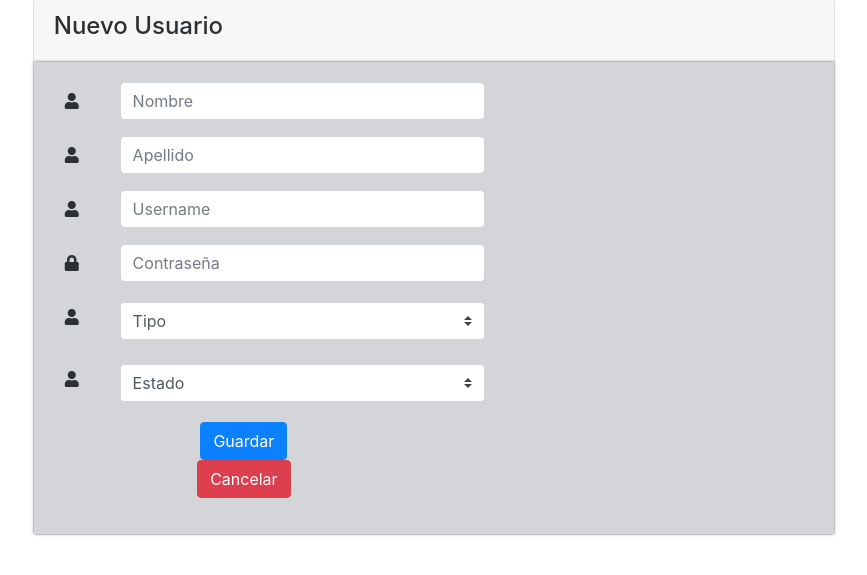
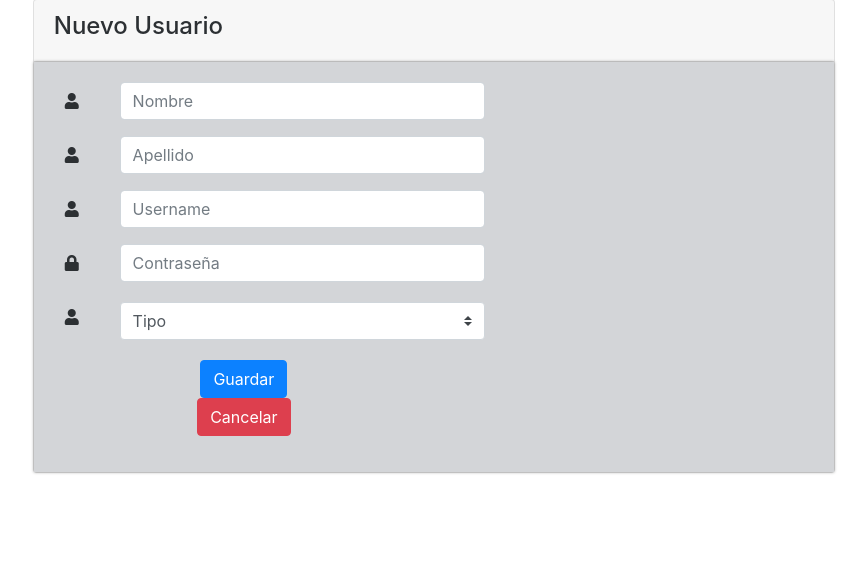
Before and after one commit to Andrealr10/gestor, a CodeIgniter app: page /gestor/index.php/usuario/index in a window 1280 px wide, after a click on "Form". Shown: the part 145-720 px from the top of the page, without its empty margins (206-1073 px from the left). Run offline with CodeIgniter, Linux system fonts and the light colour scheme; data that the repository does not hold is empty; some libraries are stand-ins or nearby versions.

Commit message:
usuario sin actiondefault

```diff
--- a/application/controllers/Usuario.php
+++ b/application/controllers/Usuario.php
@@ -3,36 +3,37 @@ defined('BASEPATH') or exit('No direct script access allowed');
 
 class Usuario extends CI_Controller
 {
-    public function __construct(){
+    public function __construct()
+    {
         parent::__construct();
         $this->load->model('UsuarioModel');
     }
 
     public function index()
     {
-        $data=['usuarios'=>$this->UsuarioModel->getAll('usuario')];
+        $data = ['usuarios' => $this->UsuarioModel->getAll('usuario')];
         //renderizamos la vista
-        $this->load->view('pages/usuarios/index',$data);
-
+        $this->load->view('pages/usuarios/index', $data);
     }
 
     public function cargar()
     {
-        $data=['usuarios'=>$this->UsuarioModel->getAll('usuario')];
-        $this->load->view('pages/usuarios/tabla',$data);
+        $data = ['usuarios' => $this->UsuarioModel->getAll('usuario')];
+        $this->load->view('pages/usuarios/tabla', $data);
     }
 
 
     //Función para insertar un registro
     public function insertar()
     {
-    $data= [
-        'nombre'=>$_POST['nombre'],
-        'apellido'=>$_POST['apellido'],
-        'username'=>$_POST['username'],
-        'password '=>$_POST['password'],
-        'tipo'=>$_POST['tipo'],
-        'estado'=>$_POST['estado']];
+        $data = [
+            'nombre' => $_POST['nombre'],
+            'apellido' => $_POST['apellido'],
+            'username' => $_POST['username'],
+            'password ' => $_POST['password'],
+            'tipo' => $_POST['tipo'],
+            'estado' => 1
+        ];
         $this->UsuarioModel->insert($data);
     }
 }
--- a/application/views/pages/categorias/index.php
+++ b/application/views/pages/categorias/index.php
@@ -9,7 +9,6 @@
 </head>
 
 <body>
-
     <form action="<?= base_url('categoria') ?>/crear" method="post" enctype="multipart/form-data">
         <label for="nombre">Nombre de la Categoria</label><br>
         <input type="text" name="nombre" id="nombre"><br>
@@ -22,9 +21,8 @@
 
     <?php
     foreach ($categorias as $categoria) {
-        echo $categoria->nombre .'  <img src="'.$categoria->imagen.'" alt="No se encontro la imagen" style="height: 100px; width: 100px"><br><br>';
+        echo $categoria->nombre . '  <img src="' . $categoria->imagen . '" alt="No se encontro la imagen" style="height: 100px; width: 100px"><br><br>';
     }
-
     ?>
 </body>
 
--- a/application/views/pages/subcategorias/index.php
+++ b/application/views/pages/subcategorias/index.php
@@ -16,8 +16,7 @@
         <input type="file" name="imagen" id="imagen"><br>
         <select name="categoria" id="categoria">
             <?php foreach ($categorias as $categoria) { ?>
-
-                <option value="<?=$categoria->id_categoria?>"><?= $categoria->nombre ?></option>
+            <option value="<?= $categoria->id_categoria ?>"><?= $categoria->nombre ?></option>
             <?php }
             echo $nombre;
             ?>
--- a/application/views/pages/usuarios/index.php
+++ b/application/views/pages/usuarios/index.php
@@ -1,5 +1,6 @@
 <!DOCTYPE html>
 <html lang="en">
+
 <head>
     <meta charset="UTF-8">
     <meta name="viewport" content="width=device-width, initial-scale=1.0">
@@ -11,6 +12,7 @@
     <link rel="stylesheet" href="https://cdn.datatables.net/1.10.19/css/dataTables.bootstrap4.min.css">
     <title>Gestor</title>
 </head>
+
 <body>
     <div class="container">
         <div class="mx-auto col-sm-9 main-section" id="myTab" role="tablist">
@@ -44,7 +46,6 @@
                                         </tr>
                                     </thead>
                                     <tbody class="text-center" id="cuerpo">
-
                                     </tbody>
                                 </table>
                             </div>
@@ -92,23 +93,14 @@
                                         </select>
                                     </div>
                                 </div>
-                            <div class="form-group row">
-                                <label class="col-lg-1 col-form-label form-control-label"><i class="fas fa-user"></i></label>
-                                <div class="col-lg-6">
-                                <select class="custom-select my-1 mr-sm-2" name="estado" id="estado">
-                                    <option selected>Estado</option>
-                                    <option value="1">Activo</option>
-                                    <option value="2">Inactivo</option>
-                                </select>
-                                </div>
-                            </div>
+
                                 <div class="form-group row">
                                     <div class="col-lg-12 text-center">
                                         <div class="col-lg-6">
-                                    <button class="btn btn-primary" id="agregar" onclick="insertar()">Guardar</button>
+                                            <button type="button" class="btn btn-primary" id="agregar" onclick="insertar()">Guardar</button>
                                         </div>
                                         <div class="col-lg-6">
-                                    <button class="btn btn-danger">Cancelar</button>
+                                            <button type="button" class="btn btn-danger" onclick="cancelar()">Cancelar</button>
                                         </div>
                                     </div>
                                 </div>
@@ -126,4 +118,5 @@
 <script src="https://cdn.datatables.net/1.10.19/js/jquery.dataTables.min.js"></script>
 <script src="https://cdn.datatables.net/1.10.19/js/dataTables.bootstrap4.min.js"></script>
 <script src="./assets/js/main.js"></script>
+
 </html>
--- a/assets/js/main.js
+++ b/assets/js/main.js
@@ -1,38 +1,51 @@
-$(document).ready(function() {
+$(document).ready(function () {
     cargar();
 });
 
 //Funcion para cargar los resgistros
-function cargar(){
+function cargar() {
     $.ajax({
         type: 'GET',
         url: 'Usuario/cargar',
-        success: function(result){
+        success: function (result) {
             $('#cuerpo').html(result);
         }
     });
 }
 
 //Funcion para agregar resgistros
-function insertar(){
+function insertar() {
     var nombre = $('#nombre').val();
     var apellido = $('#apellido').val();
     var username = $('#username').val();
     var password = $('#password').val();
     var tipo = $('#tipo').val();
-    var estado = $('#estado').val();
     formu = $('#formu').serialize();
-    if(nombre!= "" && apellido!= "" && username!="" && password!="" && tipo!="" && estado!=""){
+    if (nombre != "" && apellido != "" && username != "" && password != "" && tipo != "") {
         $.ajax({
             type: 'POST',
-            url: 'Usuario/insertar',
+            url: 'usuario/insertar',
             data: formu,
-            success: function(result){
+            success: function (result) {
                 console.log(result);
                 cargar();
+                cancelar();
             }
         });
-    }else{
+    } else {
         alert('Debe Agregar Registros');
     }
 }
+
+function limpiar() {
+    $('#nombre').val('');
+    $('#apellido').val('');
+    $('#username').val('');
+    $('#password').val('');
+    $('#tipo').val();
+}
+
+function cancelar() {
+    $('#list-tab').trigger('click');
+    limpiar();
+}
```
Also changed, not shown: application/views/pages/usuarios/tabla.php (+15 -7 lines). Lines whose indentation alone changed are shown as unchanged.
